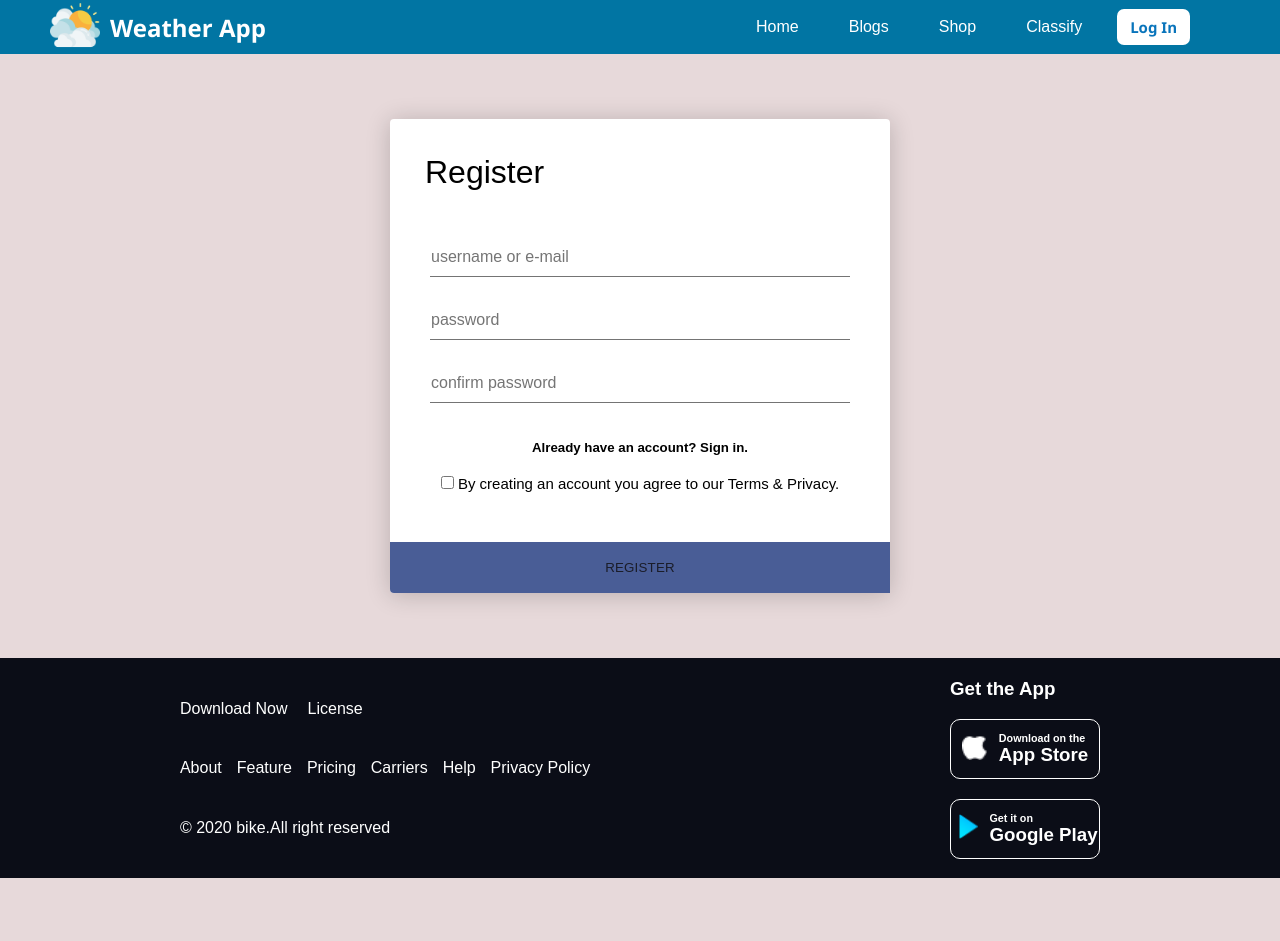
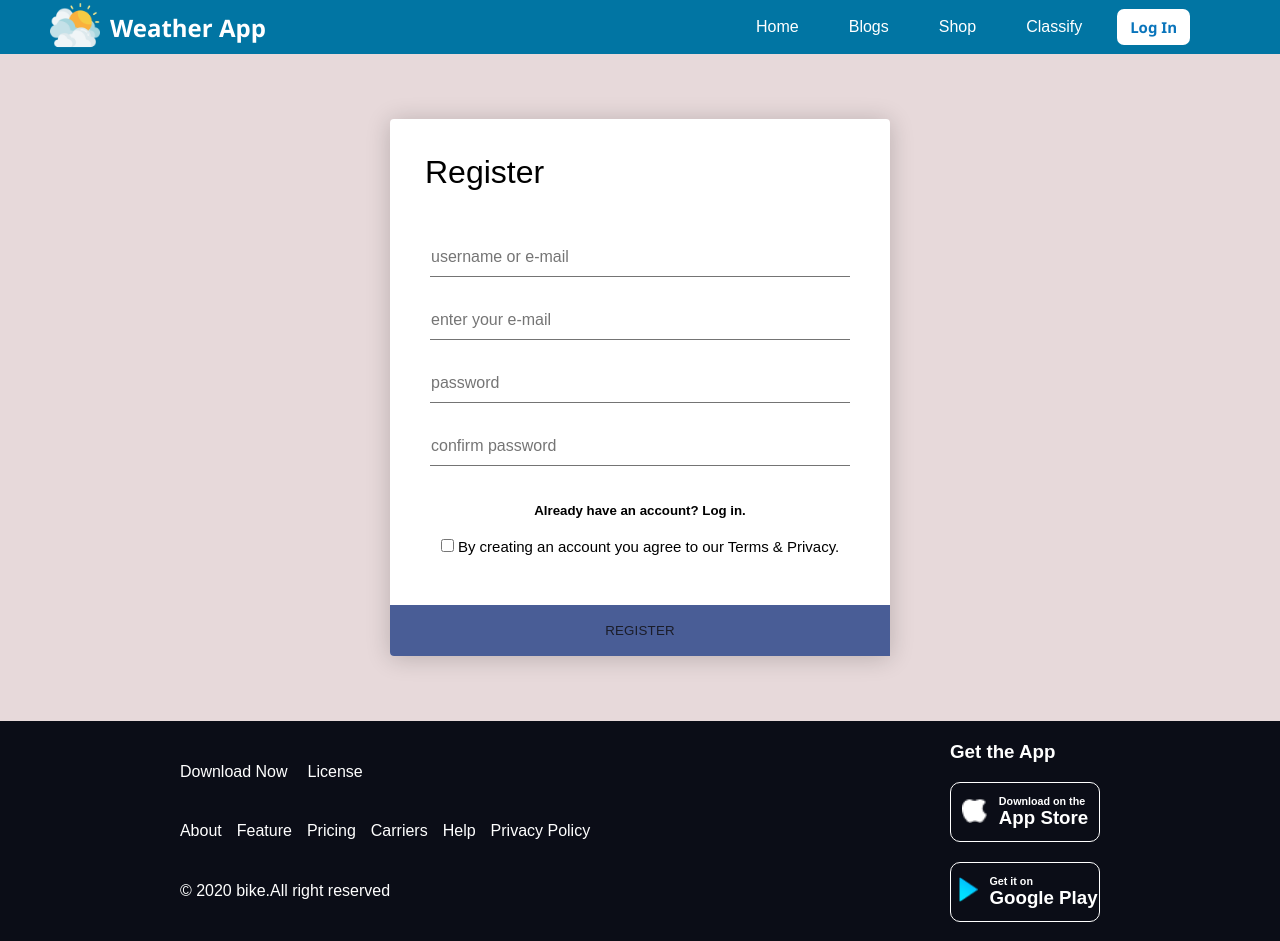
Before and after one commit to TanvirRubayed-code/weather_detection, a Next.js app: page /register in a window 1280 px wide. Before the commit the page ends 878 px from the top, so only its background shows below. Built offline with nearby package versions, Linux system fonts and the light colour scheme.

Commit message:
final reg page by hamja-branch

```diff
--- a/package.json
+++ b/package.json
@@ -9,7 +9,6 @@
     "lint": "next lint"
   },
   "dependencies": {
-    "bootstrap": "^5.2.3",
     "classnames": "^2.3.2",
     "eslint": "8.28.0",
     "eslint-config-next": "13.0.4",
--- a/pages/register.js
+++ b/pages/register.js
@@ -13,6 +13,11 @@ function Register(){
               <div className={styles.input_field}>
                   <input type="email" placeholder="username or e-mail" autocomplete="nope" />
               </div>
+
+              <div className={styles.input_field}>
+                  <input type="email" placeholder="enter your e-mail" autocomplete="nope" />
+              </div>
+
               <div className={styles.input_field}>
                   <input type="password" placeholder="password" autocomplete="new-password" />
               </div>
@@ -22,7 +27,7 @@ function Register(){
               </div>
 
               <div class={styles.container_signin}>
-                 <h5>Already have an account? <a href="#">Sign in</a>.</h5>
+                 <h5>Already have an account? <a href="#">Log in</a>.</h5>
               </div>
 
 
```
Also changed, not shown: 1 other file (tests, documents, lock files or other folders).
